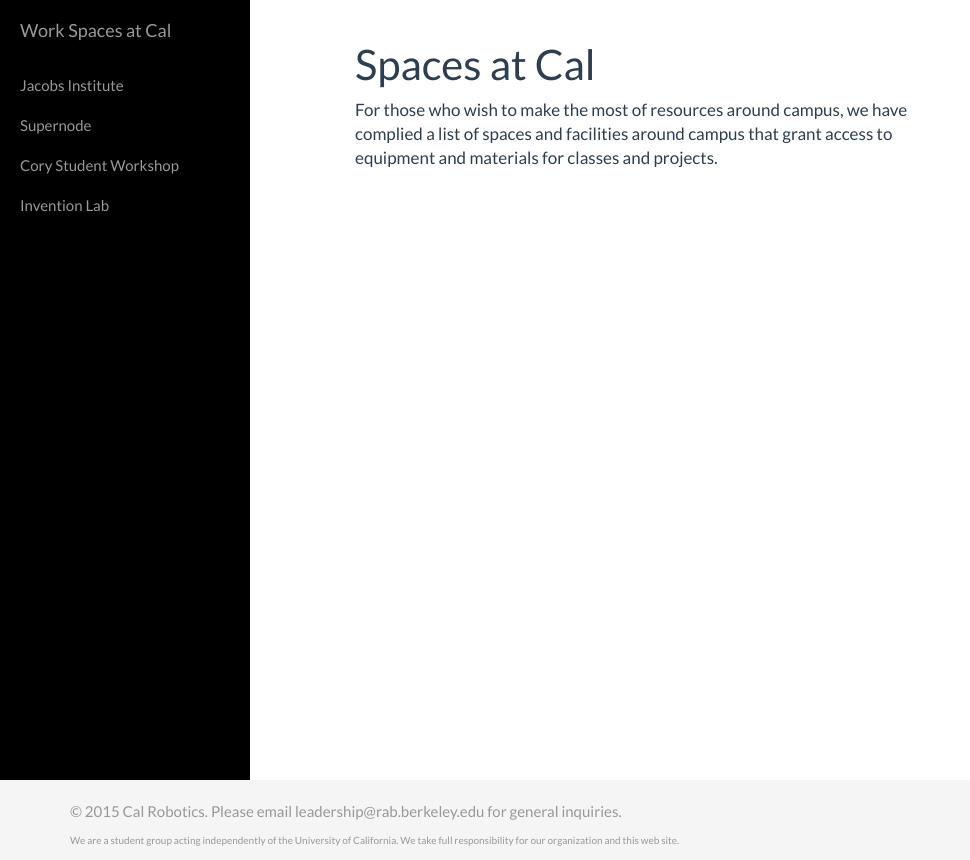
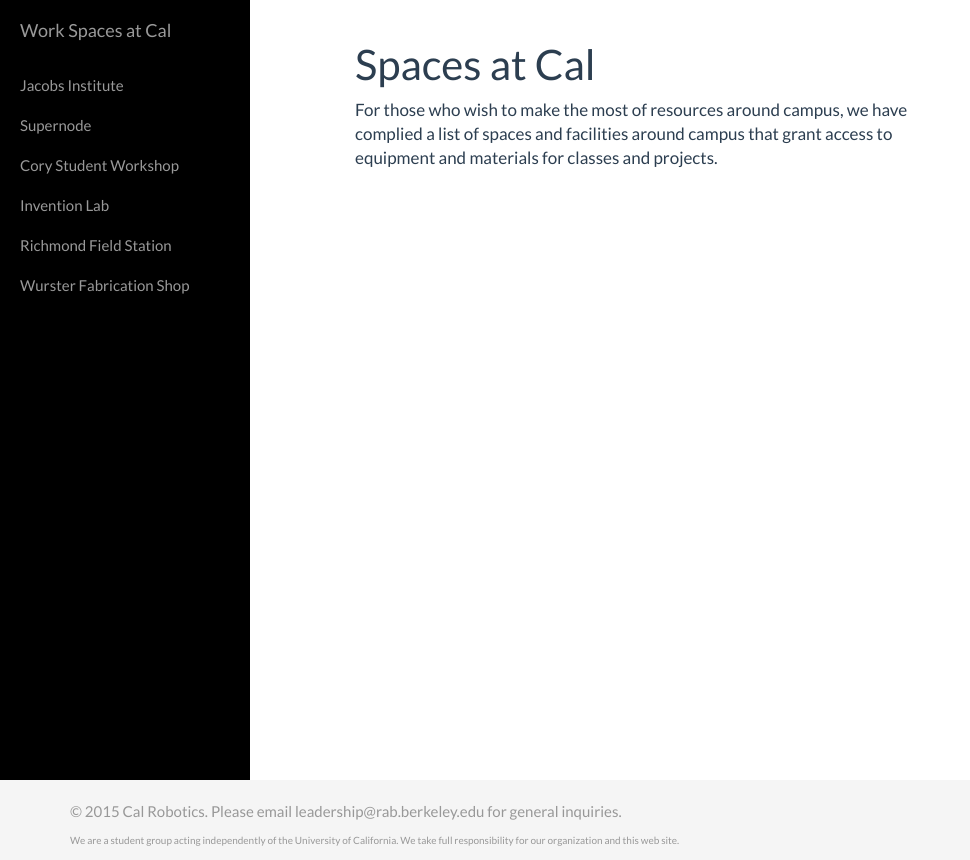
Before and after one commit to ucberkeleyrobotics/website, a Flask app: page /related/spaces/ in a window 1280 px wide. Shown: the part 60-920 px from the top of the page, without its empty margins (0-970 px from the left). Run offline with Flask 2, Linux system fonts and the light colour scheme; some libraries are stand-ins or nearby versions.

Commit message:
add the new spaces to the sidebar

```diff
--- a/templates/related/labs/SWARM.html
+++ b/templates/related/labs/SWARM.html
@@ -20,7 +20,7 @@
                         <p><b>Popular Recent Publications:</b></p>
                         <p><a href="http://www.cs.berkeley.edu/~bjoern/papers/savage-lamello-chi2015.pdf" target = "_blank">Lamello: Passive Acoustic Sensing for Tangible Input Components </a> (2015) </p>
                         <p><a href = "http://www.terraswarm.org/pubs/109/TerraSwarm_DesignAndTest.pdf" target = "_blank">The Swarm at the Edge of the Cloud </a> (2014) </p>
-			            <p><a href="http://www.nature.com/nature/journal/v483/n7389/abs/nature10845.html" target="_blank">Corticostriatal plasticity is necessary for learning intentional neuroprosthetic skills </a> (2012)</p>
+                        <p><a href="http://www.nature.com/nature/journal/v483/n7389/abs/nature10845.html" target="_blank">Corticostriatal plasticity is necessary for learning intentional neuroprosthetic skills </a> (2012)</p>
                     </div>
                 </div>
             </div>
--- a/templates/related/spaces/spaces.html
+++ b/templates/related/spaces/spaces.html
@@ -61,6 +61,12 @@
 			            <li>
                             <a href="/related/spaces/inventionlab/">Invention Lab</a>
                         </li>
+                        <li>
+                            <a href="/related/spaces/RSF/">Richmond Field Station</a>
+                        </li>
+                        <li>
+                            <a href="/related/spaces/wurster/">Wurster Fabrication Shop</a>
+                        </li>
                     </ul>
                 </div>
                 <!-- /#sidebar-wrapper -->
```
Lines whose indentation alone changed are shown as unchanged.
